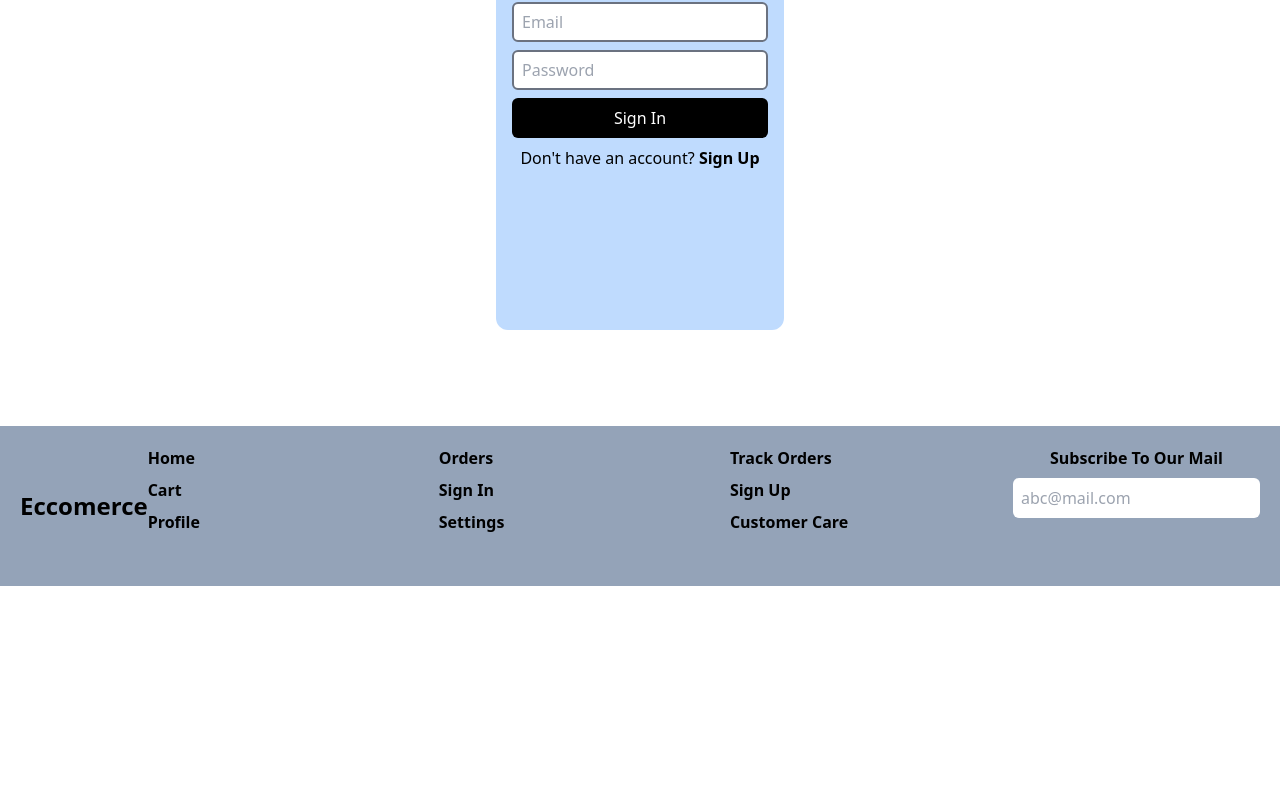
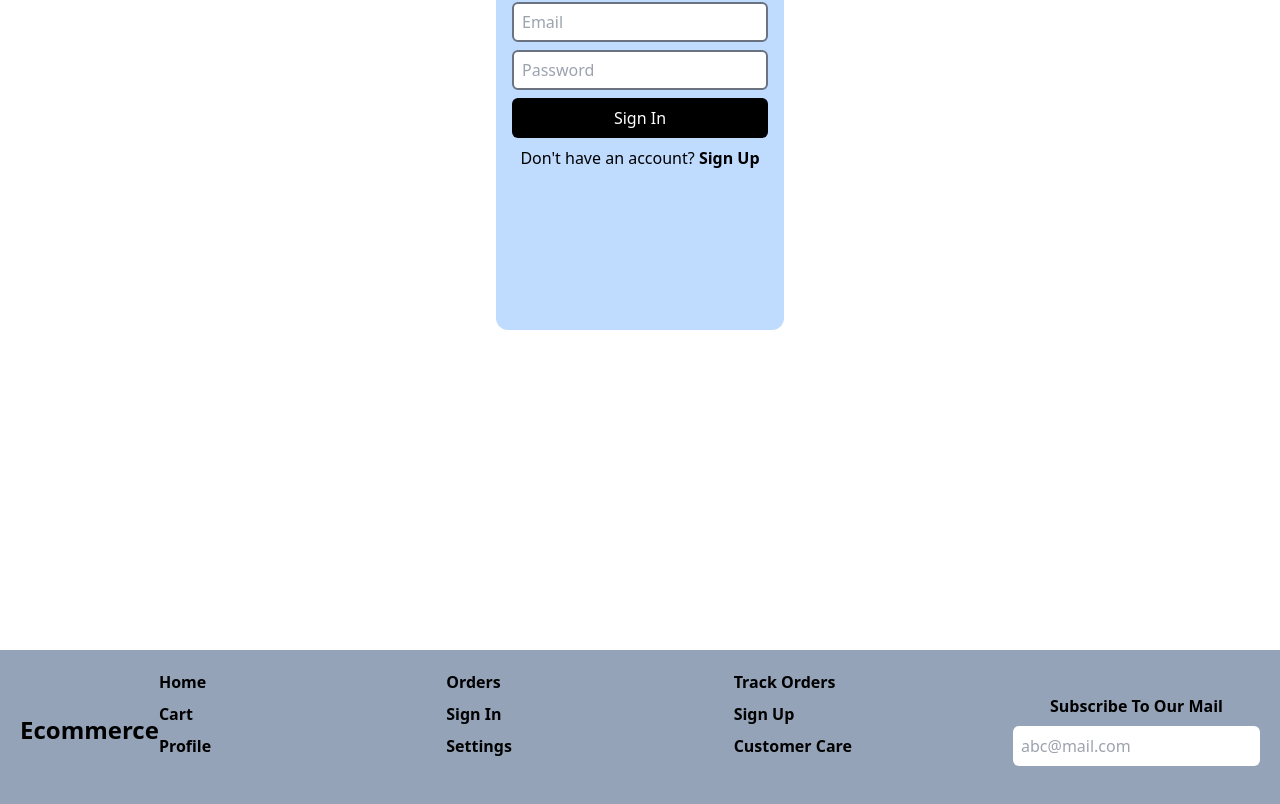
Before and after one commit to Akshay7V/Mern-Eccomerce, a React (Vite) app in the folder client/: page /signin in a window 1280 px wide. Shown: the part 214-1018 px from the top of the page. Before the commit the page ends 800 px from the top, so only its background shows below. Built offline with nearby package versions, Linux system fonts and the light colour scheme.

Commit message:
Footer Updated

```diff
--- a/client/src/components/Footer.jsx
+++ b/client/src/components/Footer.jsx
@@ -3,10 +3,12 @@ import { Link } from 'react-router-dom'
 
 export default function Footer() {
     return (
-        <div className="absolute bottom-0 h-50 w-screen p-5 bg-slate-400">
-            <div className="flex">
-                <Link className='text-2xl my-auto font-semibold' to={'/'}>Eccomerce</Link>
-                <div className="mx-auto w-3/4 grid grid-cols-3 grid-rows-4 gap-2 font-semibold">
+        <footer className="max-w-full mt-auto p-5 bg-slate-400">
+            <div className="container m-auto flex flex-col lg:flex-row items-center justify-between">
+                <div className="text-2xl my-auto font-semibold">
+                    <Link to={'/'}>Ecommerce</Link>
+                </div>
+                <nav className="w-full lg:w-3/4 grid grid-cols-3 grid-rows-4 gap-2 font-semibold">
                     <Link to={'/'}>Home</Link>
                     <Link to={'/'}>Orders</Link>
                     <Link to={'/'}>Track Orders</Link>
@@ -16,12 +18,12 @@ export default function Footer() {
                     <Link to={'/'}>Profile</Link>
                     <Link to={'/'}>Settings</Link>
                     <Link to={'/'}>Customer Care</Link>
-                </div>
+                </nav>
                 <div className="flex flex-col gap-2">
                     <p className='font-semibold mx-auto'>Subscribe To Our Mail</p>
                     <input className='p-2 rounded-md' type="email" placeholder='abc@mail.com'/>
                 </div>
             </div>
-        </div>
+        </footer>
     )
 }
--- a/client/src/components/signin.jsx
+++ b/client/src/components/signin.jsx
@@ -3,12 +3,14 @@ import { Link } from 'react-router-dom'
 
 export default function Signin() {
   return (
-    <div className='h-96 w-72 bg-blue-200 flex flex-col gap-2 mt-24 mx-auto rounded-xl p-4'>
-      <h2 className='text-2xl font-semibold text-center'>Welcome Back!</h2>
-      <input className='w-full h-10 p-2 border-2 border-gray-500 rounded-md' type="email" placeholder='Email'/>
-      <input className='w-full h-10 p-2 border-2 border-gray-500 rounded-md' type="password" placeholder='Password'/>
-      <button className='w-full py-2 px-1 bg-black text-white rounded-md' type='submit'>Sign In</button>
-      <p className='text-center'>Don't have an account? <Link className='font-semibold' to={'/signup'}>Sign Up</Link></p>
+    <div className="w-screen flex justify-center items-center">
+      <div className='h-96 w-72 bg-blue-200 flex flex-col gap-2 mt-24 mx-auto rounded-xl p-4'>
+        <h2 className='text-2xl font-semibold text-center'>Welcome Back!</h2>
+        <input className='w-full h-10 p-2 border-2 border-gray-500 rounded-md' type="email" placeholder='Email' />
+        <input className='w-full h-10 p-2 border-2 border-gray-500 rounded-md' type="password" placeholder='Password' />
+        <button className='w-full py-2 px-1 bg-black text-white rounded-md' type='submit'>Sign In</button>
+        <p className='text-center'>Don't have an account? <Link className='font-semibold' to={'/signup'}>Sign Up</Link></p>
+      </div>
     </div>
   )
 }
--- a/client/src/pages/Home.jsx
+++ b/client/src/pages/Home.jsx
@@ -6,7 +6,7 @@ export default function Home() {
   return (
     <div className="">
       <Header />
-      <div className='text-3xl text-center'>Home Page</div>
+      <div className='h-screen w-screen text-3xl text-center'>Home Page</div>
       <Footer />
     </div>
   )
--- a/client/src/pages/SignupPage.jsx
+++ b/client/src/pages/SignupPage.jsx
@@ -6,9 +6,11 @@ import Footer from '../components/Footer'
 export default function SinginPage() {
   return (
     <div>
-        <Header/>
-        <Signup/>
-        <Footer/>
+      <Header />
+      <div className="h-screen w-screen">
+        <Signup />
+      </div>
+      <Footer />
     </div>
   )
 }
--- a/client/src/pages/SinginPage.jsx
+++ b/client/src/pages/SinginPage.jsx
@@ -6,9 +6,11 @@ import Footer from '../components/Footer'
 export default function SinginPage() {
   return (
     <div>
-        <Header/>
-        <Signin/>
-        <Footer/>
+      <Header />
+      <div className="h-screen w-screen">
+        <Signin />
+      </div>
+      <Footer />
     </div>
   )
 }
```
